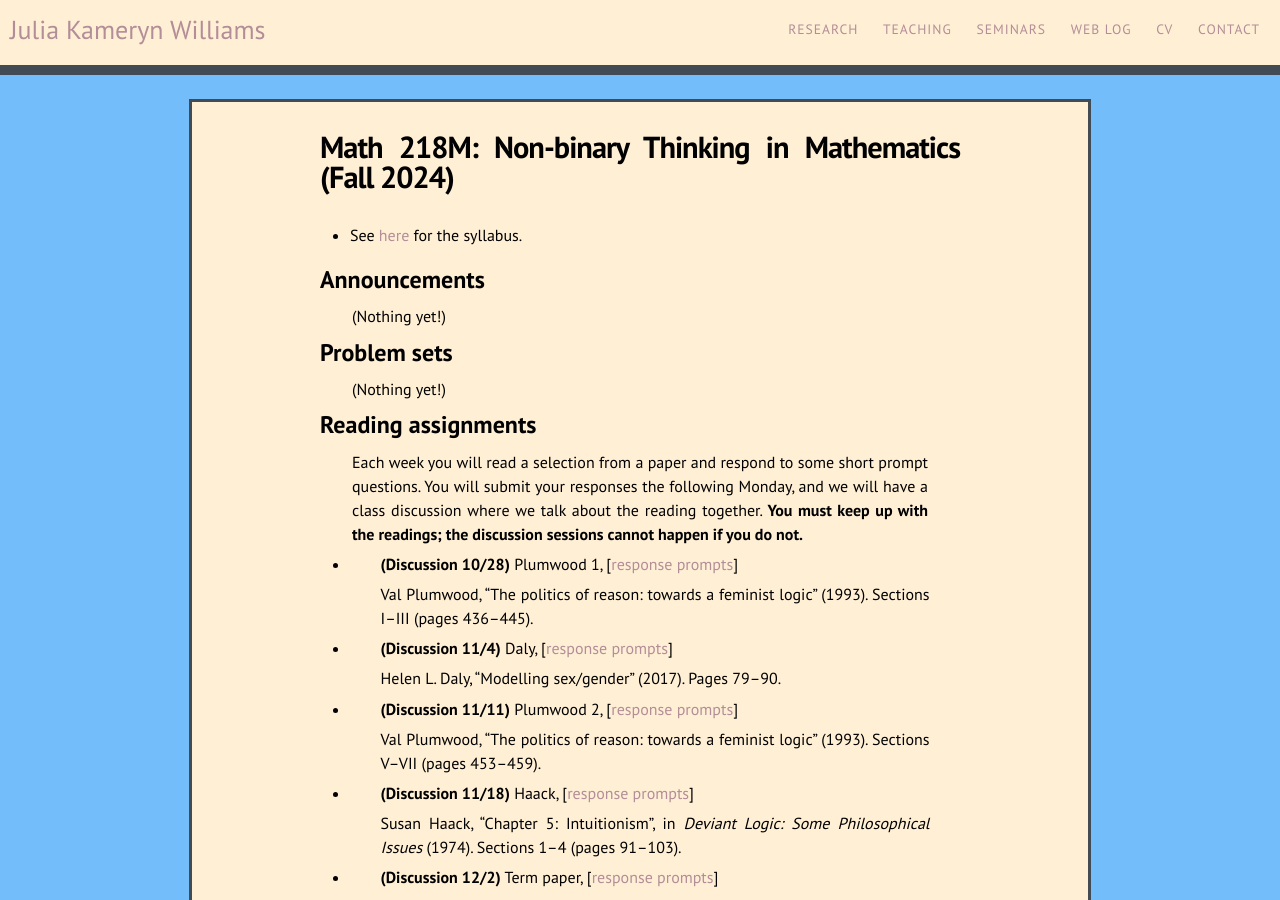
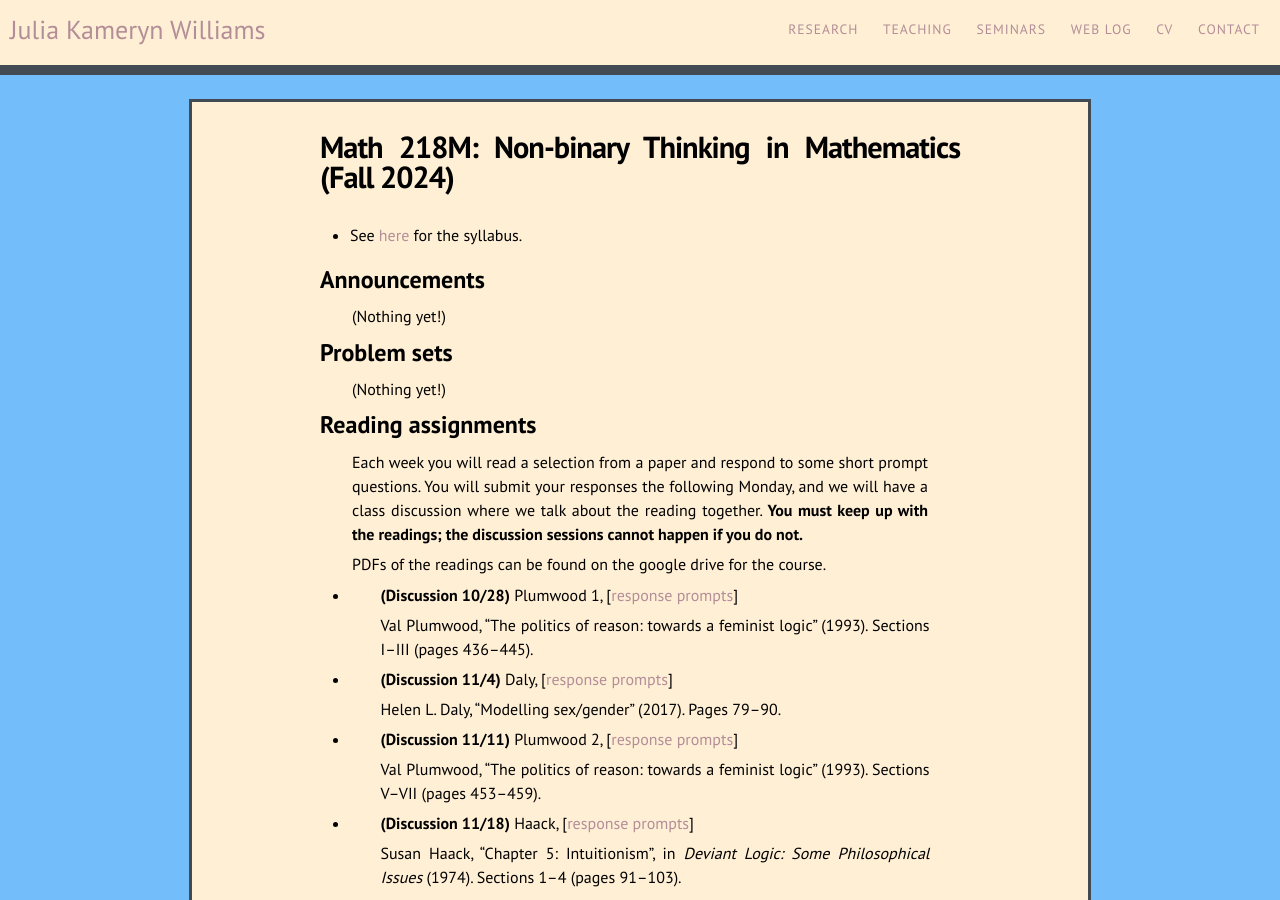
Before and after one commit to kamerynjw/kamerynjw.github.io, a Jekyll site: the page built from teaching/2024/math218m.md, in a window 1280 px wide and 900 px high. Built offline with Jekyll 4.4.1, drawn with Linux system fonts in a browser that asks for light colours; nearby versions of some CDN libraries.

Commit message:
added mention of where to find readings

```diff
--- a/teaching/2024/math218m.md
+++ b/teaching/2024/math218m.md
@@ -21,6 +21,8 @@ Reading assignments
 -------
 
 Each week you will read a selection from a paper and respond to some short prompt questions. You will submit your responses the following Monday, and we will have a class discussion where we talk about the reading together. **You must keep up with the readings; the discussion sessions cannot happen if you do not.**
+
+PDFs of the readings can be found on the google drive for the course.
 
 * **(Discussion 10/28)** Plumwood 1, [[response prompts]({{ page.url }}plumwood1-prompt.pdf)]
 
```
